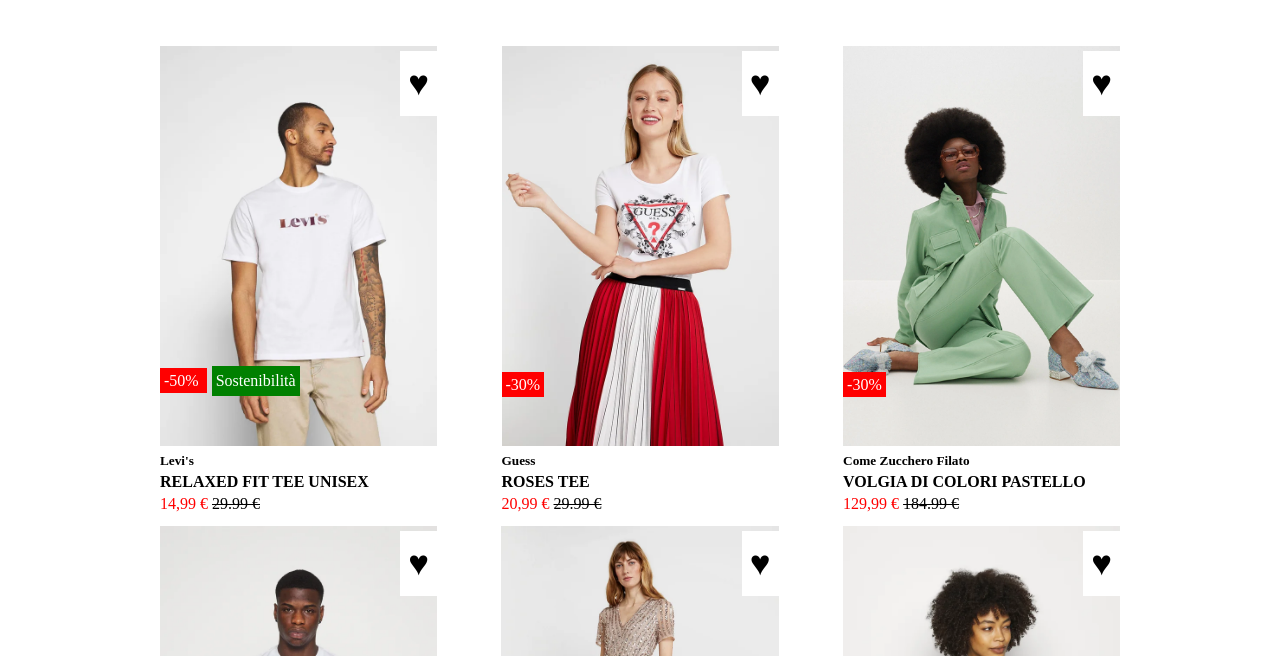
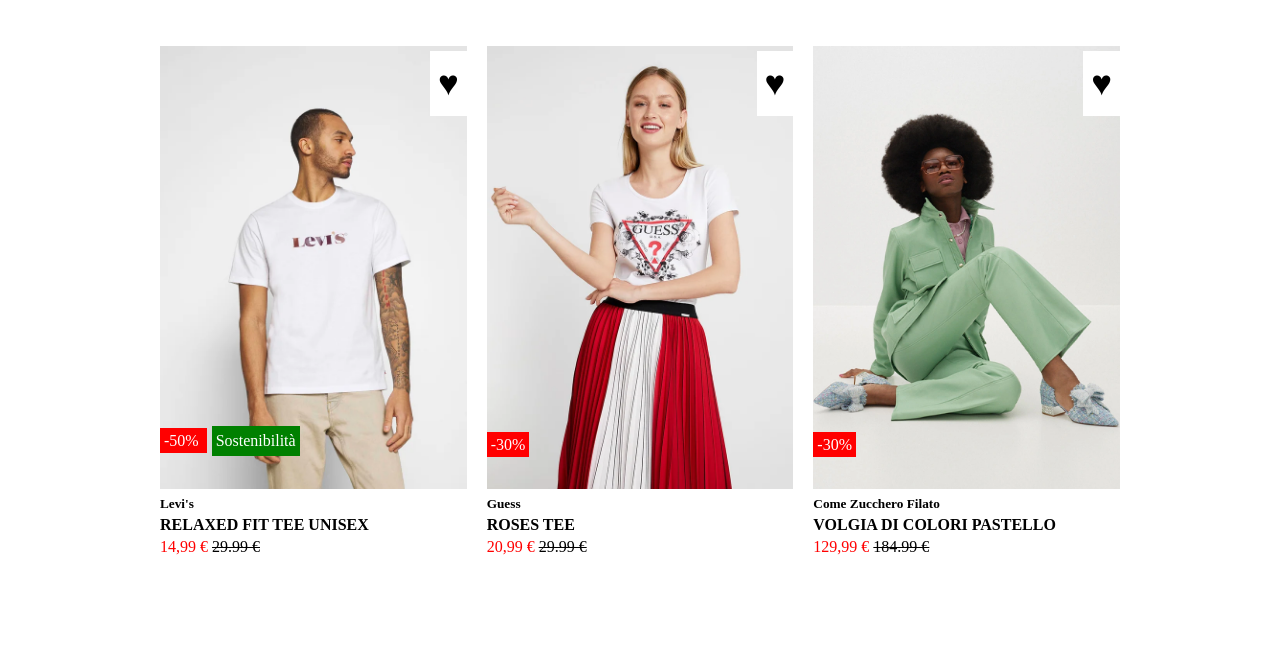
Before and after one commit to RiccardoMacchi/html-css-boolando, a plain HTML site: page index.html in a window 1280 px wide. Shown: the part 109-765 px from the top of the page. Drawn offline with Linux system fonts and the light colour scheme.

Commit message:
fine - miglior resposive

```diff
--- a/css/style.css
+++ b/css/style.css
@@ -57,27 +57,25 @@
     display: flex;
     justify-content: space-between;
     flex-wrap: wrap;
+    gap: 20px;
     width: 75%;
     margin: auto;
 }
 .prodact {
     position: relative;
-    max-height: 400px;
-    width: calc(100% -60px / 3);
+    width: calc((100% - 40px) / 3);
     margin-top: 35px;
     margin-bottom: 45px;
-    /* Debug */
-    background-color: #ff6900;
 }
 
 .imgprodact {
-    max-height: 400px;
+    width: 100%;
 }
 
 .discount {
     position: absolute;
     left: 0px;
-    bottom: 50px;
+    bottom: 20%;
     display: inline-block;
 }
 
@@ -129,8 +127,7 @@
 /* Regole di hover */
 .imgprodact2 {
     display: none;
-    max-height: 400px;
-    width: calc(100% -60px / 3);
+    width: 100%;
 }
 
 .prodact:hover .imgprodact{
@@ -157,7 +154,7 @@
     justify-content: space-between;
     width: 75%;
     margin: auto;
-    padding: 15px 0px;
+    padding: 15px 0;
 }
 
 i {
```
